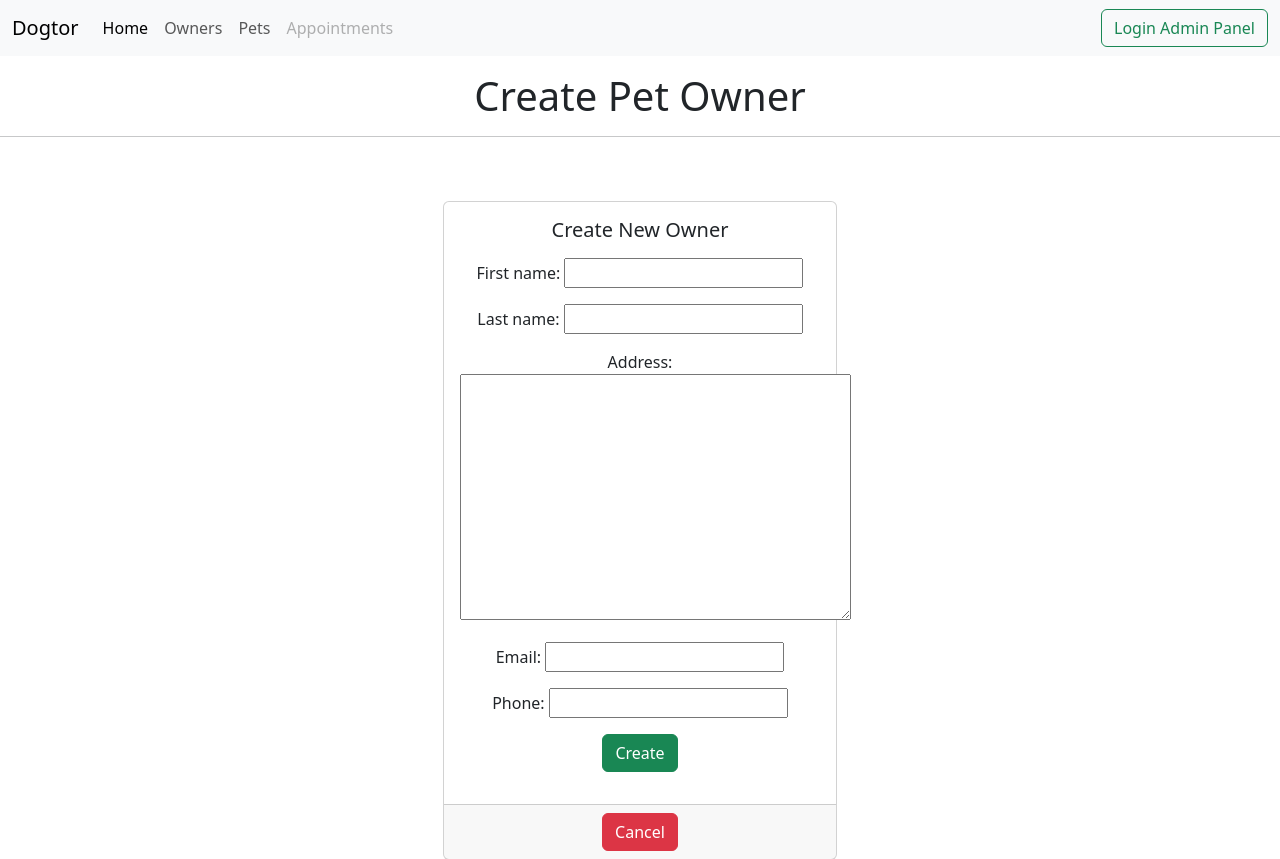
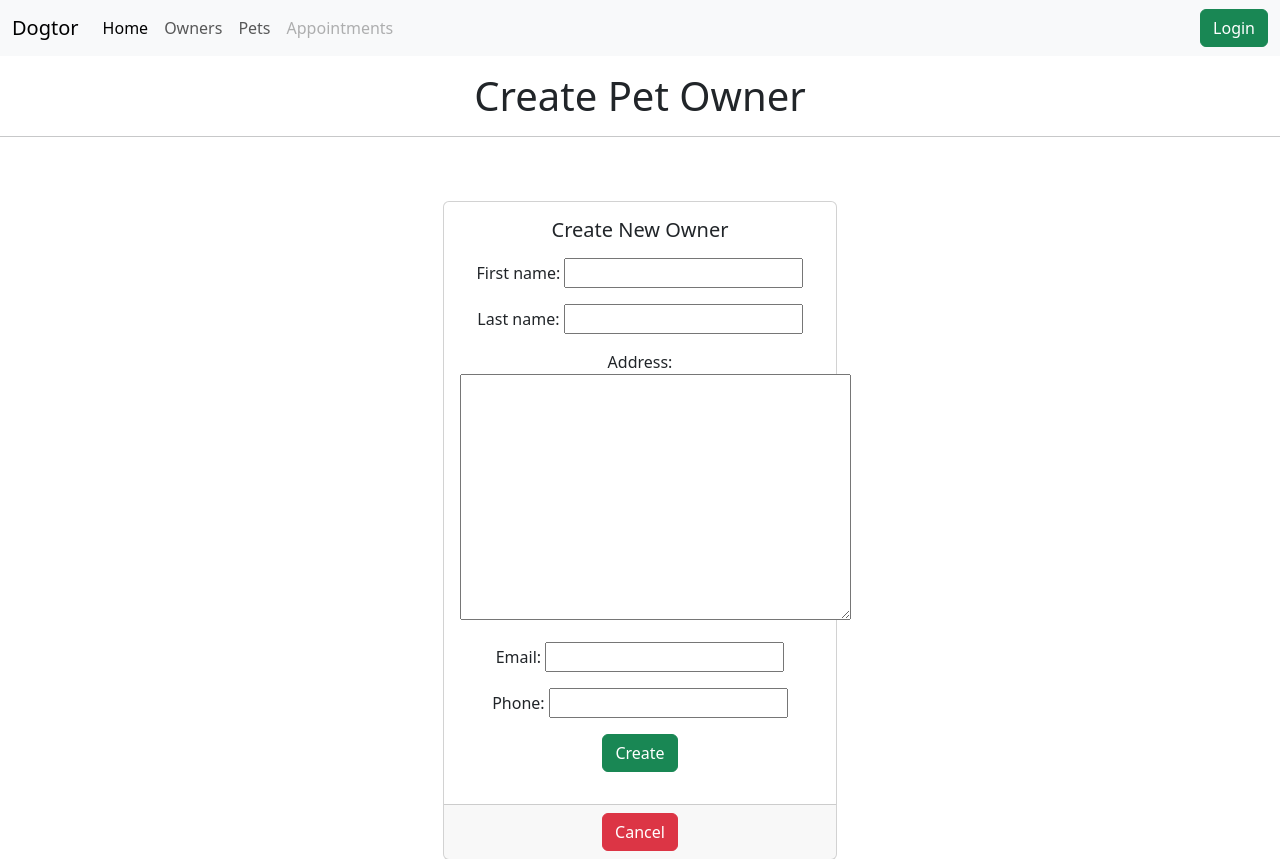
Before and after one commit to rockzt/dogtor, a Django app: page /vet/owners/add in a window 1280 px wide. Shown: the top 859 px of the page. Run offline with Django 4.2, Linux system fonts and the light colour scheme; some libraries are stand-ins or nearby versions.

Commit message:
[added] display a login or logout button if the user is authenticated or not functionality

```diff
--- a/dogtor/dogtor/settings.py
+++ b/dogtor/dogtor/settings.py
@@ -123,7 +123,7 @@ USE_TZ = True
 
 # Redirect's URL to login
 LOGIN_REDIRECT_URL = '/vet/owners'
-LOGOUT_REDIRECT_URL = '/'
+LOGOUT_REDIRECT_URL = '/vet/'
 
 # AUTH_USER we are going to use
 
--- a/dogtor/templates/menu.html
+++ b/dogtor/templates/menu.html
@@ -20,7 +20,14 @@
           </li>
       </ul>
       <form class="d-flex">
-          <a href="/admin/login/" class="btn btn-outline-success">Login Admin Panel</a>
+          <!-- if user is authenticated displays logout button-->
+          {% if request.user.is_authenticated %}
+            <p>Welcome {{ request.user.user_name }} </p>
+            <a href="/accounts/logout/" class="btn btn-outline-danger">Log Out</a>
+          {% else %}
+          <!-- otherwise displays login button -->
+            <a href="/accounts/login/" class="btn btn-success">Login</a>
+          {% endif %}
       </form>
     </div>
   </div>
--- a/dogtor/vet/views.py
+++ b/dogtor/vet/views.py
@@ -1,7 +1,7 @@
 from django.shortcuts import render
 from django.template import loader
 from django.http import HttpResponse
-from django.contrib.auth.mixins import PermissionRequiredMixin  # Importing permissions for views
+from django.contrib.auth.mixins import PermissionRequiredMixin, LoginRequiredMixin  # Importing permissions for views and login required
 from django.views.generic import (View,
                                   TemplateView,
                                   ListView,
@@ -56,7 +56,7 @@ class OwnersList(ListView):
     context_object_name = "owners" # 3 Context
     paginate_by = 2  # Pagination parameter, how many records you want to show per page -> 1
 
-class OwnersDetail(DetailView):
+class OwnersDetail(LoginRequiredMixin ,DetailView):  # When inheriting from LoginRequiredMixin, you must be logged to access this view
     """Renders a specific Pet Owner with their pk"""
     # 1. Modelo
     # 2. Template to create
@@ -133,7 +133,7 @@ class OwnersUpdate(PermissionRequiredMixin ,UpdateView):
     # app.action_mode
     permission_required = "vet.change_petowner" #app.how is it named on admin in the group section on permission assigned, just the user with this permission can access to this view
     raise_exception = False  # True -> Raise exception when you do not have permission
-    login_url = "/admin/login"  # redirect url in case you are not logged
+    login_url = "/admin/login"  # redirect url in case you are not logged, this urls redirect you to the login admin panel
     redirect_field_name = "next" # related to query param
 
     model = PetOwner
```
